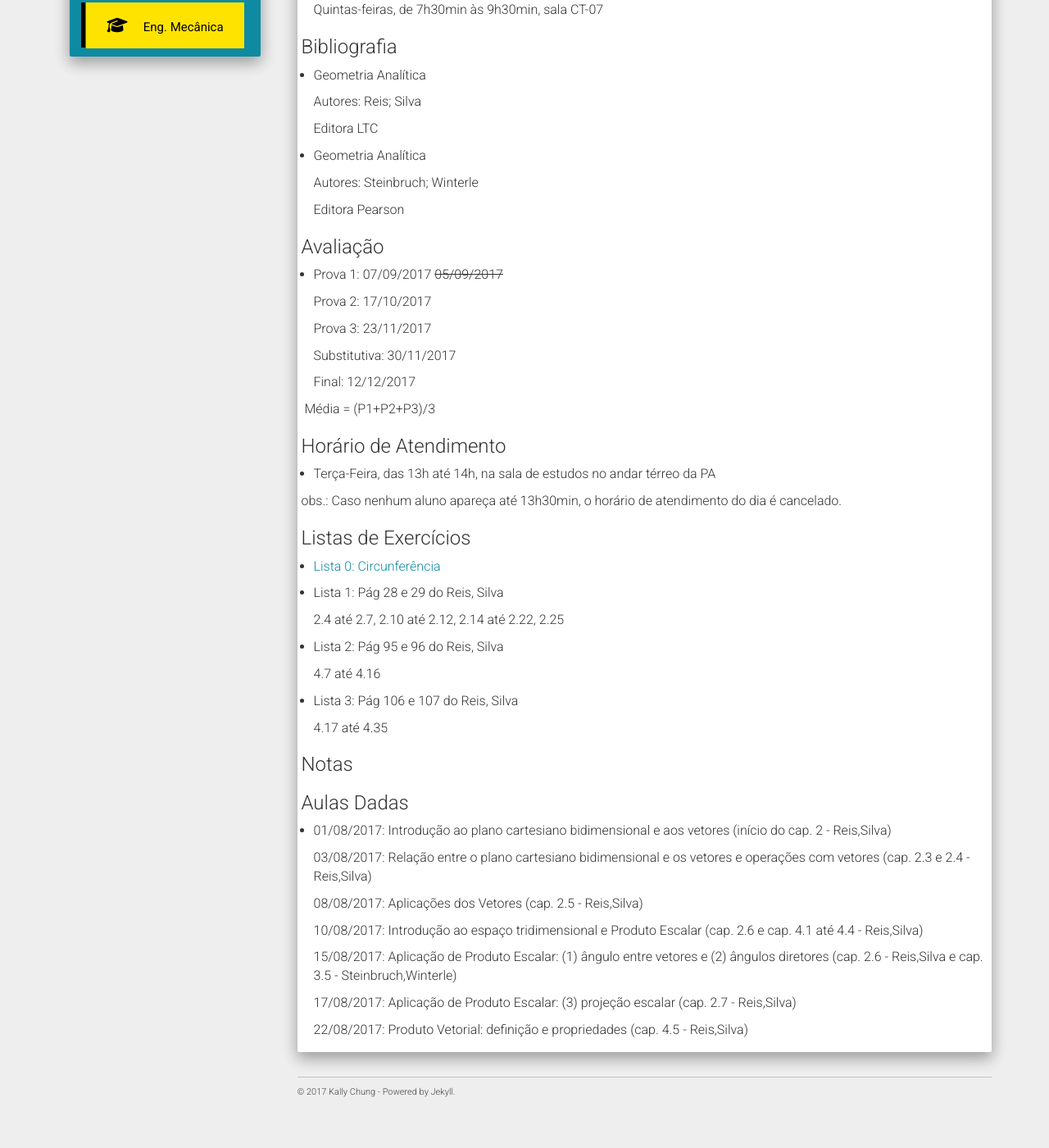
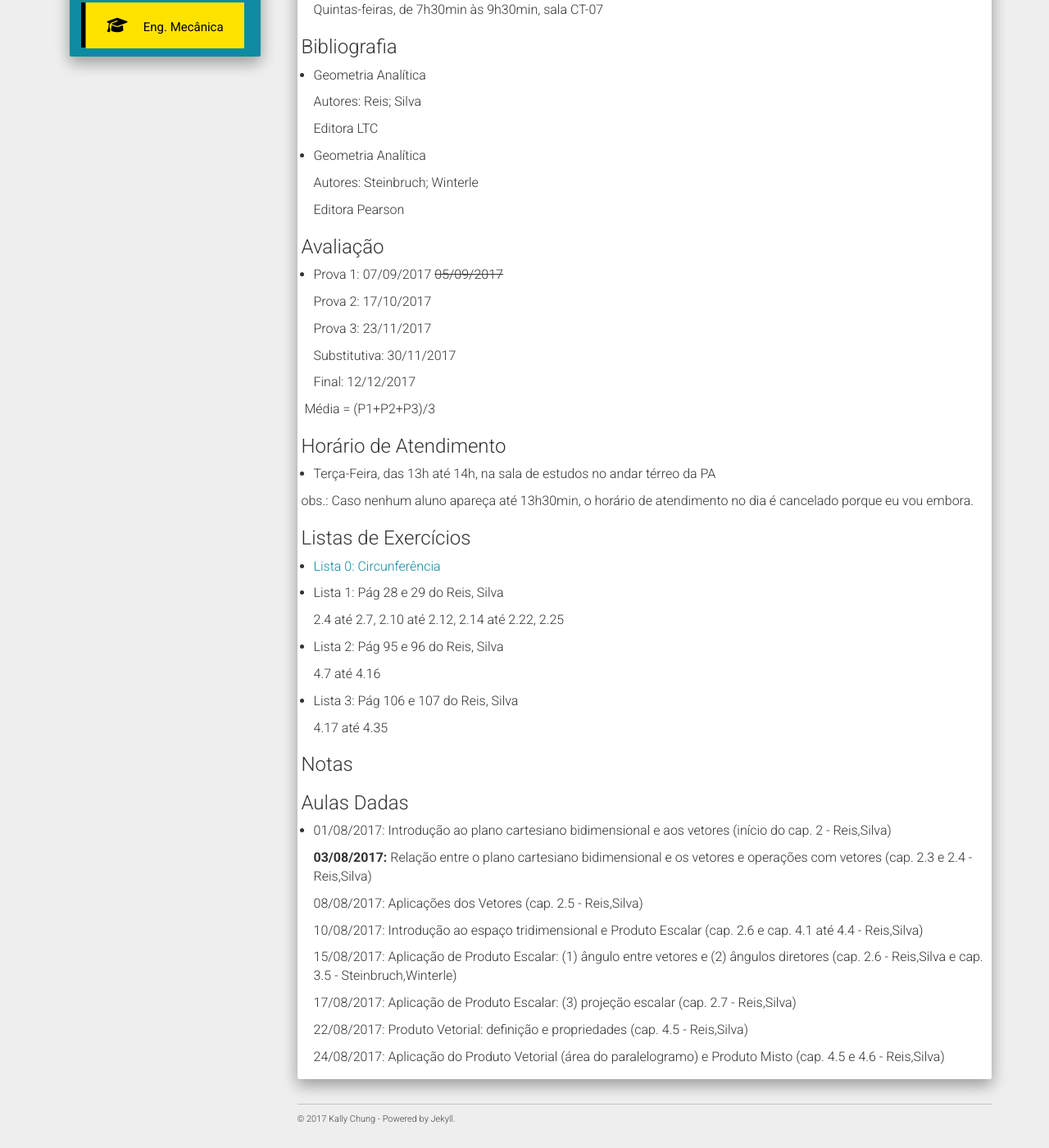
Before and after one commit to chunggnuhc/chunggnuhc.github.io, a Jekyll site: the page built from engMecanica2sem2017.md, in a window 1280 px wide and 1400 px high, scrolled down 440 px. Shown: the whole window at 82% size. Built offline with Jekyll 4.4.1, drawn with Linux system fonts in a browser that asks for light colours; nearby versions of some CDN libraries; before the commit the page ends 1807 px from its top, so only the background shows below that; some of the changed text lies outside the part shown.

Commit message:
updates EngMec (data P1, cronograma)

```diff
--- a/engMecanica2sem2017.md
+++ b/engMecanica2sem2017.md
@@ -46,7 +46,7 @@ permalink: /engMec2sem2017-GA/
 
 - Terça-Feira, das 13h até 14h, na sala de estudos no andar térreo da PA
 
-obs.: Caso nenhum aluno apareça até 13h30min, o horário de atendimento do dia é cancelado.
+obs.: Caso nenhum aluno apareça até 13h30min, o horário de atendimento no dia é cancelado porque eu vou embora.
 
 <h3>Listas de Exercícios</h3>
 
@@ -70,7 +70,7 @@ obs.: Caso nenhum aluno apareça até 13h30min, o horário de atendimento do dia
 
 - 01/08/2017: Introdução ao plano cartesiano bidimensional e aos vetores (início do cap. 2 - Reis,Silva)
 
-  03/08/2017: Relação entre o plano cartesiano bidimensional e os vetores e operações com vetores (cap. 2.3 e 2.4 - Reis,Silva)
+  __03/08/2017:__ Relação entre o plano cartesiano bidimensional e os vetores e operações com vetores (cap. 2.3 e 2.4 - Reis,Silva)
 
   08/08/2017: Aplicações dos Vetores (cap. 2.5 - Reis,Silva)
 
@@ -81,3 +81,5 @@ obs.: Caso nenhum aluno apareça até 13h30min, o horário de atendimento do dia
   17/08/2017: Aplicação de Produto Escalar: (3) projeção escalar (cap. 2.7 - Reis,Silva)
 
   22/08/2017: Produto Vetorial: definição e propriedades (cap. 4.5 - Reis,Silva)
+
+  24/08/2017: Aplicação do Produto Vetorial (área do paralelogramo) e Produto Misto (cap. 4.5 e 4.6 - Reis,Silva)
```
Also changed, not shown: other parts of engMecanica2sem2017.md (+2 -2 lines).
